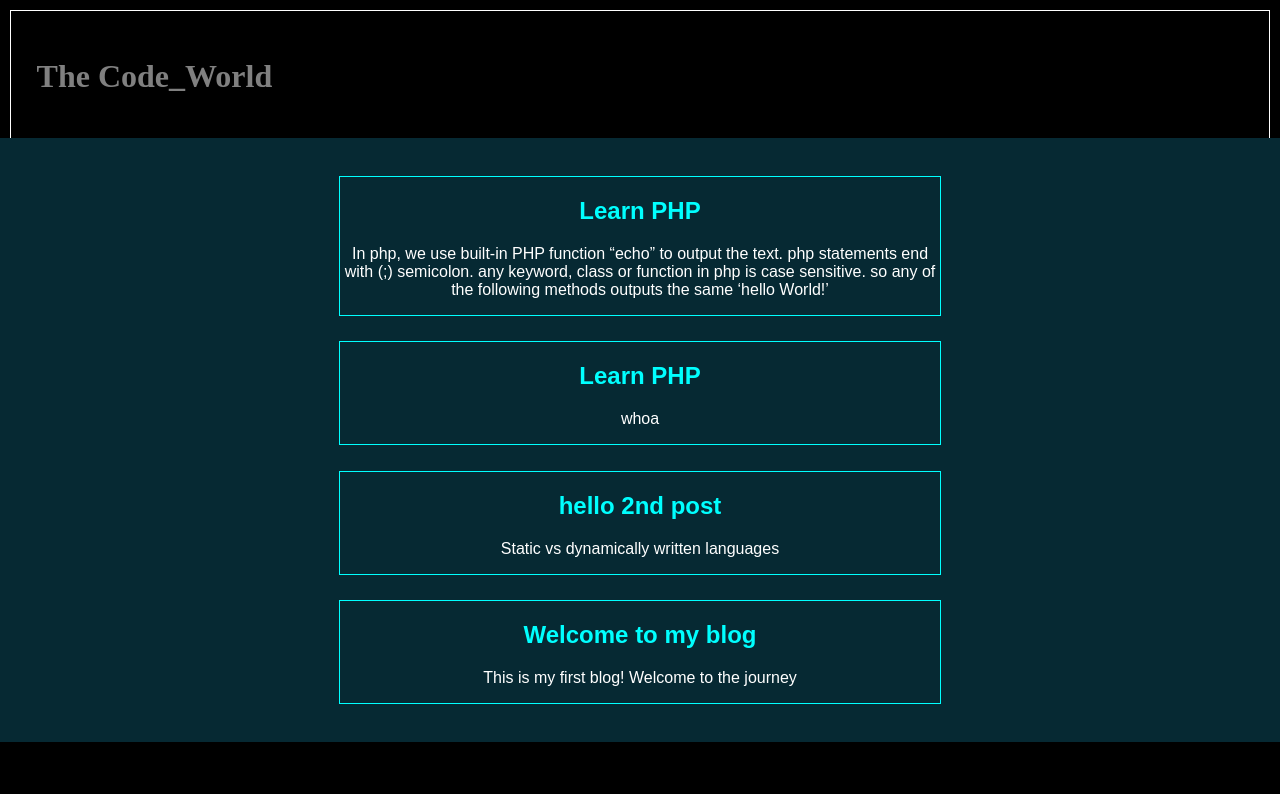
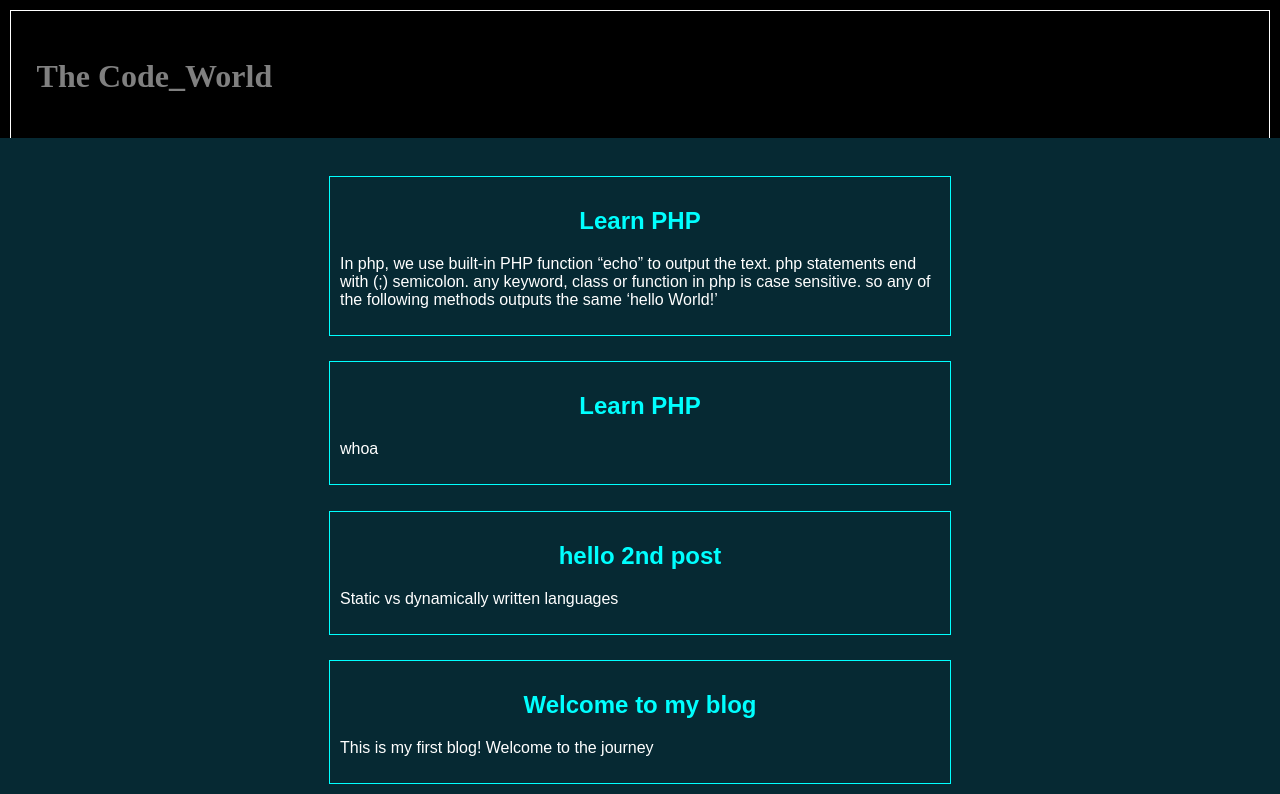
Before and after one commit to Srish-ty/MyBlog-TCW, a React (Create React App) app: page / in a window 1280 px wide. Shown: the top 794 px of the page. Built offline with nearby package versions, Linux system fonts and the light colour scheme.

Commit message:
Update 3 files

```diff
--- a/src/components/Post.js
+++ b/src/components/Post.js
@@ -5,7 +5,7 @@ export const Post = ({ data }) => {
   return data.map((d) => (
     <article className="post" key={d.index}>
       <h1 className="postHead">{d.heading}</h1>
-      <p>{d.content}</p>
+      <p className="content">{d.content}</p>
     </article>
   ));
 };
--- a/src/components/styles/post.styles.css
+++ b/src/components/styles/post.styles.css
@@ -1,4 +1,5 @@
 .post {
+  padding: 10px;
   width: 600px;
   margin: 1vw auto;
   border: 1px solid aqua;
@@ -11,4 +12,8 @@
 }
 .postHead {
   color: aqua;
+  text-align: center;
 }
+.content{
+  text-overflow: ;
+}
--- a/src/styles.css
+++ b/src/styles.css
@@ -5,7 +5,6 @@
   background-color: #062933;
   color: white;
   font-family: sans-serif;
-  text-align: center;
   display: flex;
   flex-direction: column-reverse;
 }
```
